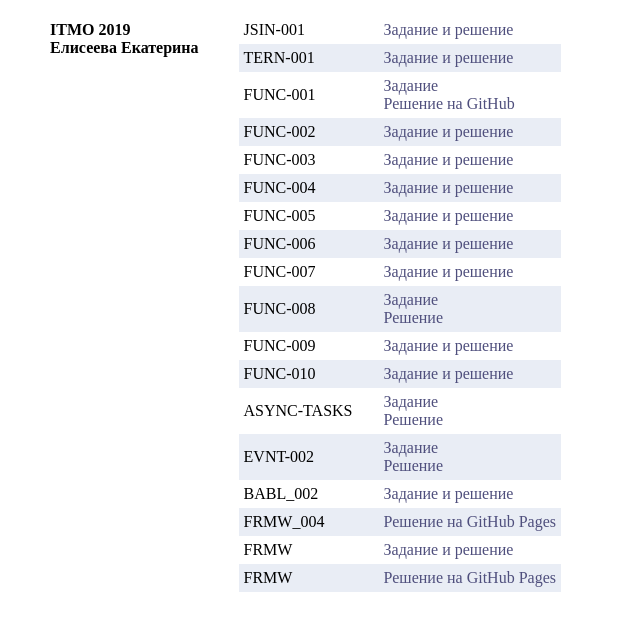
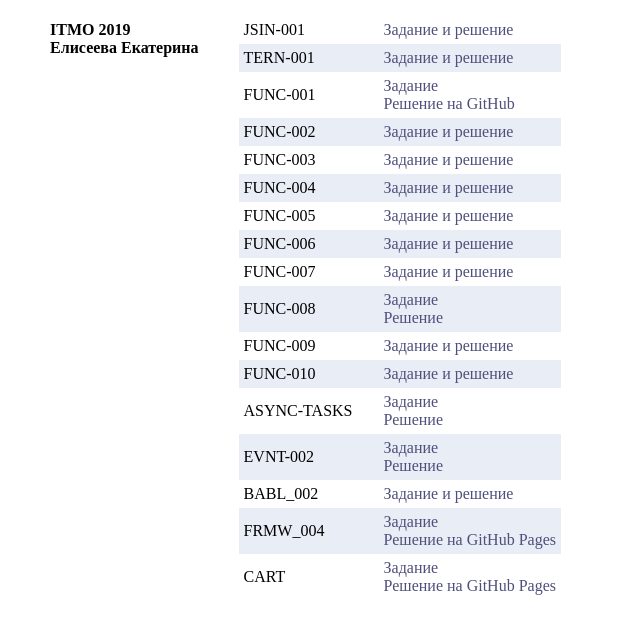
Before and after one commit to EkaterinaEliseeva/webportfolio-itmo, a website: page source/index.html in a window 1280 px wide. Shown: the whole page, without its empty margins (0-640 px from the left). Drawn offline with Linux system fonts and the light colour scheme.

Commit message:
added files

```diff
--- a/source/index.html
+++ b/source/index.html
@@ -28,7 +28,7 @@
                  <li>
                      <span class="navigation__title">FUNC-001</span>
                      <div class="navigation__link-block">
-                       <a target="_blank" href="https://kodaktor.ru/func_001">Задание&nbsp;</a>
+                       <a target="_blank" href="https://kodaktor.ru/func_001">Задание</a>
                        <a target="_blank" href="https://github.com/EkaterinaEliseeva/func_001">Решение на GitHub</a>
                      </div>
                  </li>
@@ -71,7 +71,7 @@
                  <li>
                      <span class="navigation__title">FUNC-008</span>
                      <div class="navigation__link-block">
-                       <a target="_blank" href="https://kodaktor.ru/func_008">Задание&nbsp;</a>
+                       <a target="_blank" href="https://kodaktor.ru/func_008">Задание</a>
                        <a target="_blank" href="https://kodaktor.ru/0f16d85">Решение</a>
                      </div>
                  </li>
@@ -90,14 +90,14 @@
                  <li>
                      <span class="navigation__title">ASYNC-TASKS</span>
                      <div class="navigation__link-block">
-                       <a target="_blank" href="https://kodaktor.ru/async_tasks">Задание&nbsp;</a>
+                       <a target="_blank" href="https://kodaktor.ru/async_tasks">Задание</a>
                        <a target="_blank" href="https://codepen.io/elkate/pen/rEMvyw">Решение</a>
                      </div>
                  </li>
                  <li>
                      <span class="navigation__title">EVNT-002</span>
                      <div class="navigation__link-block">
-                       <a target="_blank" href="https://kodaktor.ru/evnt_002">Задание&nbsp;</a>
+                       <a target="_blank" href="https://kodaktor.ru/evnt_002">Задание</a>
                        <a target="_blank" href="https://kodaktor.ru/custom_a928a">Решение</a>
                      </div>
                  </li>
@@ -110,25 +110,17 @@
                  <li>
                      <span class="navigation__title">FRMW_004</span>
                      <div class="navigation__link-block">
+                       <a target="_blank" href="https://kodaktor.ru/frmw_004">Задание</a>
                        <a target="_blank" href="https://ekaterinaeliseeva.github.io/FRMW_004/">Решение на GitHub Pages</a>
                      </div>
                  </li>
                  <li>
-                     <span class="navigation__title">FRMW</span>
+                     <span class="navigation__title">CART</span>
                      <div class="navigation__link-block">
-                       <a target="_blank" href="https://kodaktor.ru/bind02032018_595aa">Задание и решение</a>
+                       <a target="_blank" href="https://kodaktor.ru/g/cart">Задание</a>
+                       <a target="_blank" href="https://ekaterinaeliseeva.github.io/CART/">Решение на GitHub Pages</a>
                      </div>
                  </li>
-                 <li>
-                     <span class="navigation__title">FRMW</span>
-                     <div class="navigation__link-block">
-                       <a target="_blank" href="https://ekaterinaeliseeva.github.io/FRMW_004/">Решение на GitHub Pages</a>
-                     </div>
-                 </li>
-                 <!-- <li>
-                     <span class="navigation__title">FRMW_004</span>
-                     <a target="_blank" href="https://ekaterinaeliseeva.github.io/FRMW_004/">Решение на GitHub Pages</a>
-                 </li> -->
              </ul>
            </nav>
            <div>
```
